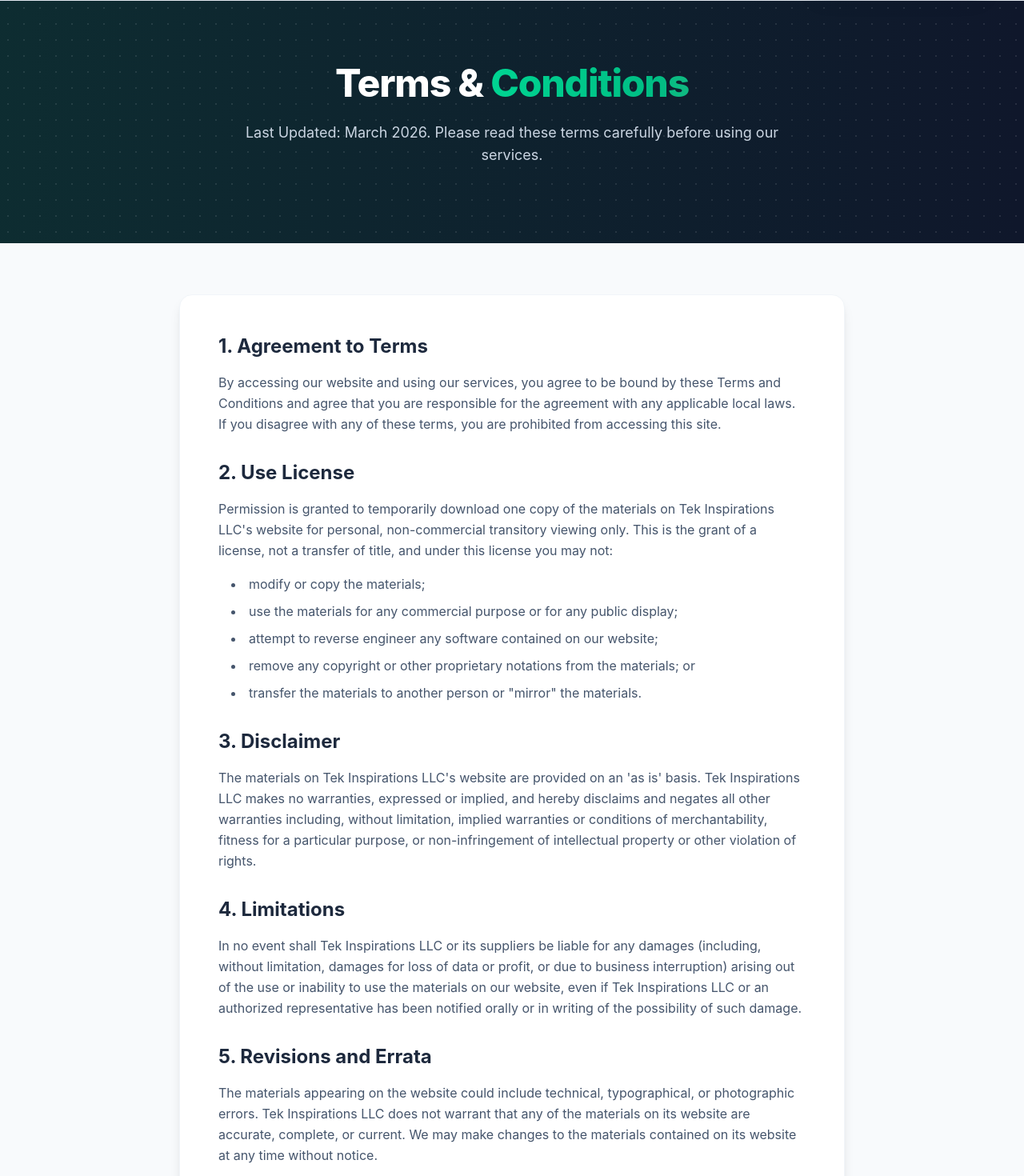
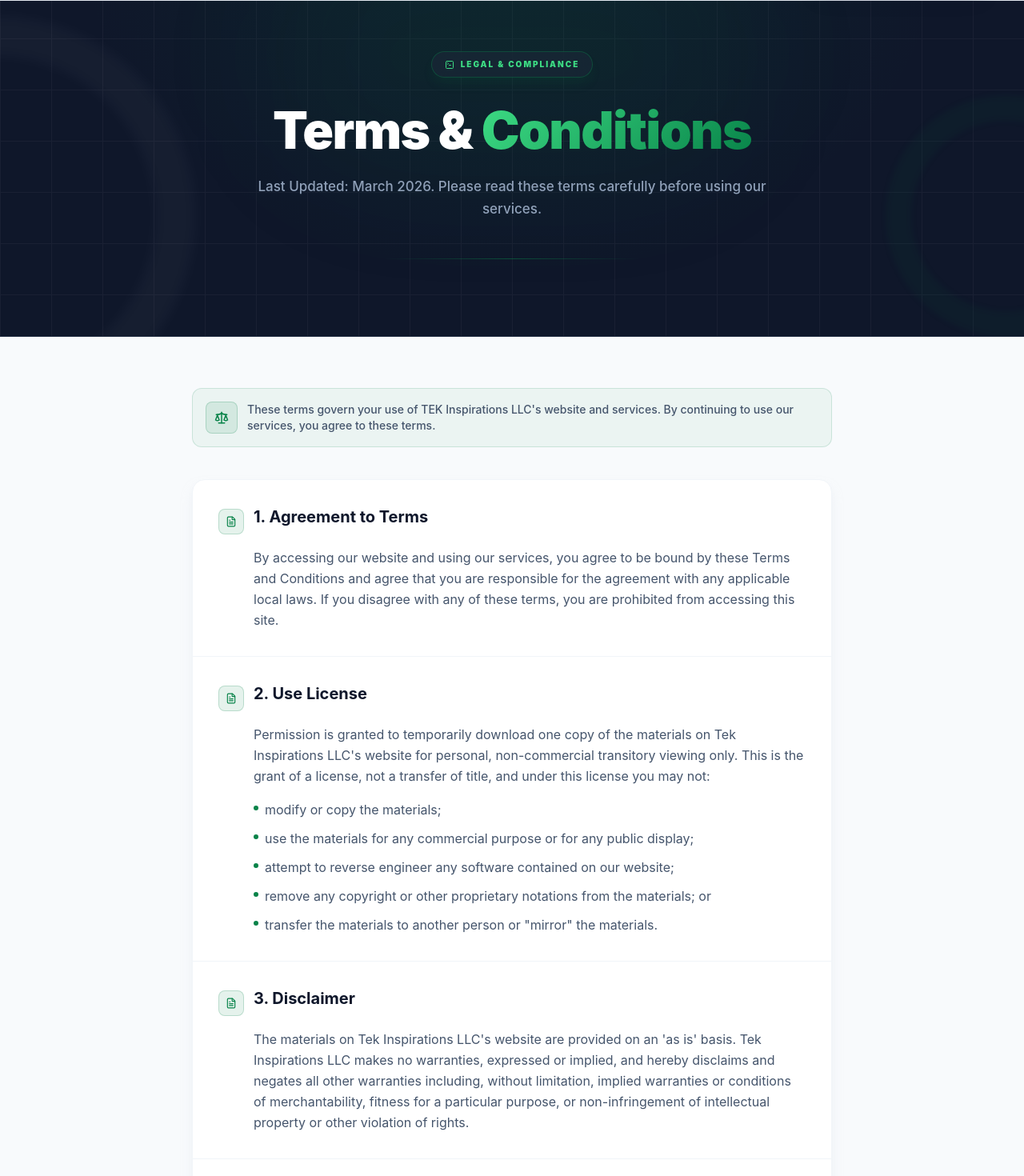
Before and after one commit to anupchauhanak6/tek-inspirations-llc, a React (Vite) app in the folder frontend/: page /terms-of-service in a window 1280 px wide. Shown: the part 80-1550 px from the top of the page at 80% size. Built offline with nearby package versions, Linux system fonts and the light colour scheme.

Commit message:
feat: create Terms of Service and Who We Are pages

```diff
--- a/frontend/src/pages/TermsOfService.jsx
+++ b/frontend/src/pages/TermsOfService.jsx
@@ -1,183 +1,68 @@
 import React from "react";
 import { motion } from "framer-motion";
+import { Scale, FileText } from "lucide-react";
+import PageHero from "../components/PageHero";
+
+const sections = [
+  { title: "1. Agreement to Terms", content: "By accessing our website and using our services, you agree to be bound by these Terms and Conditions and agree that you are responsible for the agreement with any applicable local laws. If you disagree with any of these terms, you are prohibited from accessing this site." },
+  { title: "2. Use License", content: "Permission is granted to temporarily download one copy of the materials on Tek Inspirations LLC's website for personal, non-commercial transitory viewing only. This is the grant of a license, not a transfer of title, and under this license you may not:", list: ["modify or copy the materials;", "use the materials for any commercial purpose or for any public display;", "attempt to reverse engineer any software contained on our website;", "remove any copyright or other proprietary notations from the materials; or", "transfer the materials to another person or \"mirror\" the materials."] },
+  { title: "3. Disclaimer", content: "The materials on Tek Inspirations LLC's website are provided on an 'as is' basis. Tek Inspirations LLC makes no warranties, expressed or implied, and hereby disclaims and negates all other warranties including, without limitation, implied warranties or conditions of merchantability, fitness for a particular purpose, or non-infringement of intellectual property or other violation of rights." },
+  { title: "4. Limitations", content: "In no event shall Tek Inspirations LLC or its suppliers be liable for any damages (including, without limitation, damages for loss of data or profit, or due to business interruption) arising out of the use or inability to use the materials on our website, even if Tek Inspirations LLC or an authorized representative has been notified orally or in writing of the possibility of such damage." },
+  { title: "5. Revisions and Errata", content: "The materials appearing on the website could include technical, typographical, or photographic errors. Tek Inspirations LLC does not warrant that any of the materials on its website are accurate, complete, or current. We may make changes to the materials contained on its website at any time without notice." },
+  { title: "6. Governing Law", content: "Any claim relating to Tek Inspirations LLC's website shall be governed by the laws of the jurisdiction without regard to its conflict of law provisions." },
+];
 
 function TermsOfService() {
   return (
-    <div
-      style={{
-        minHeight: "100vh",
-        backgroundColor: "#f8fafc",
-        paddingTop: "112px",
-        paddingBottom: "96px",
-      }}
-    >
-      <div
-        className="relative overflow-hidden bg-slate-900"
-        style={{
-          padding: "96px 0",
-          marginTop: "-112px",
-          paddingTop: "160px",
-          marginBottom: "64px",
-        }}
-      >
-        <div className="absolute inset-0 bg-gradient-to-r from-[#088349]/20 to-transparent"></div>
-        <div className="absolute inset-0 opacity-10 bg-[radial-gradient(circle_at_center,white_1px,transparent_1px)] bg-[size:20px_20px]"></div>
-        <div className="max-w-7xl mx-auto px-4 sm:px-6 lg:px-8 relative z-10 text-center">
-          <motion.h1
-            initial={{ opacity: 0, y: -20 }}
-            animate={{ opacity: 1, y: 0 }}
-            transition={{ duration: 0.6 }}
-            className="text-4xl md:text-5xl font-extrabold text-white tracking-tight"
-            style={{ marginBottom: "24px" }}
-          >
-            Terms &{" "}
-            <span className="text-transparent bg-clip-text bg-gradient-to-r from-emerald-400 to-[#10b981]">
-              Conditions
-            </span>
-          </motion.h1>
-          <motion.p
-            initial={{ opacity: 0, y: 20 }}
-            animate={{ opacity: 1, y: 0 }}
-            transition={{ duration: 0.6, delay: 0.2 }}
-            className="text-lg text-slate-300 max-w-2xl mx-auto"
-          >
-            Last Updated: March 2026. Please read these terms carefully before
-            using our services.
-          </motion.p>
-        </div>
-      </div>
+    <div className="min-h-screen bg-[#f8fafc]">
+      <PageHero
+        badge="Legal & Compliance"
+        title="Terms &"
+        highlight="Conditions"
+        subtitle="Last Updated: March 2026. Please read these terms carefully before using our services."
+      />
 
-      <div className="max-w-4xl mx-auto px-4 sm:px-6 lg:px-8">
-        <div
-          className="bg-white rounded-2xl shadow-lg border border-slate-100"
-          style={{ padding: "48px" }}
+      <div className="max-w-4xl mx-auto px-6 lg:px-12 py-16">
+        {/* Info Strip */}
+        <motion.div
+          initial={{ opacity: 0, y: 12 }} animate={{ opacity: 1, y: 0 }} transition={{ delay: 0.2 }}
+          className="flex items-center gap-3 p-4 rounded-xl bg-[#088349]/5 border border-[#088349]/15 mb-10"
         >
-          <h2
-            className="text-2xl font-bold text-slate-800"
-            style={{ marginBottom: "16px" }}
-          >
-            1. Agreement to Terms
-          </h2>
-          <p
-            className="text-slate-600 leading-relaxed"
-            style={{ marginBottom: "32px" }}
-          >
-            By accessing our website and using our services, you agree to be
-            bound by these Terms and Conditions and agree that you are
-            responsible for the agreement with any applicable local laws. If you
-            disagree with any of these terms, you are prohibited from accessing
-            this site.
+          <div className="w-10 h-10 rounded-lg bg-[#088349]/10 border border-[#088349]/20 flex items-center justify-center shrink-0">
+            <Scale size={18} className="text-[#088349]" />
+          </div>
+          <p className="text-sm text-slate-600 font-medium">
+            These terms govern your use of TEK Inspirations LLC's website and services. By continuing to use our services, you agree to these terms.
           </p>
+        </motion.div>
 
-          <h2
-            className="text-2xl font-bold text-slate-800"
-            style={{ marginBottom: "16px" }}
-          >
-            2. Use License
-          </h2>
-          <p
-            className="text-slate-600 leading-relaxed"
-            style={{ marginBottom: "16px" }}
-          >
-            Permission is granted to temporarily download one copy of the
-            materials on Tek Inspirations LLC's website for personal,
-            non-commercial transitory viewing only. This is the grant of a
-            license, not a transfer of title, and under this license you may
-            not:
-          </p>
-          <ul
-            className="list-disc list-inside text-slate-600 leading-relaxed"
-            style={{ marginBottom: "32px", paddingLeft: "16px" }}
-          >
-            <li style={{ marginBottom: "8px" }}>
-              modify or copy the materials;
-            </li>
-            <li style={{ marginBottom: "8px" }}>
-              use the materials for any commercial purpose or for any public
-              display;
-            </li>
-            <li style={{ marginBottom: "8px" }}>
-              attempt to reverse engineer any software contained on our website;
-            </li>
-            <li style={{ marginBottom: "8px" }}>
-              remove any copyright or other proprietary notations from the
-              materials; or
-            </li>
-            <li style={{ marginBottom: "8px" }}>
-              transfer the materials to another person or "mirror" the
-              materials.
-            </li>
-          </ul>
-
-          <h2
-            className="text-2xl font-bold text-slate-800"
-            style={{ marginBottom: "16px" }}
-          >
-            3. Disclaimer
-          </h2>
-          <p
-            className="text-slate-600 leading-relaxed"
-            style={{ marginBottom: "32px" }}
-          >
-            The materials on Tek Inspirations LLC's website are provided on an
-            'as is' basis. Tek Inspirations LLC makes no warranties, expressed
-            or implied, and hereby disclaims and negates all other warranties
-            including, without limitation, implied warranties or conditions of
-            merchantability, fitness for a particular purpose, or
-            non-infringement of intellectual property or other violation of
-            rights.
-          </p>
-
-          <h2
-            className="text-2xl font-bold text-slate-800"
-            style={{ marginBottom: "16px" }}
-          >
-            4. Limitations
-          </h2>
-          <p
-            className="text-slate-600 leading-relaxed"
-            style={{ marginBottom: "32px" }}
-          >
-            In no event shall Tek Inspirations LLC or its suppliers be liable
-            for any damages (including, without limitation, damages for loss of
-            data or profit, or due to business interruption) arising out of the
-            use or inability to use the materials on our website, even if Tek
-            Inspirations LLC or an authorized representative has been notified
-            orally or in writing of the possibility of such damage.
-          </p>
-
-          <h2
-            className="text-2xl font-bold text-slate-800"
-            style={{ marginBottom: "16px" }}
-          >
-            5. Revisions and Errata
-          </h2>
-          <p
-            className="text-slate-600 leading-relaxed"
-            style={{ marginBottom: "32px" }}
-          >
-            The materials appearing on the website could include technical,
-            typographical, or photographic errors. Tek Inspirations LLC does not
-            warrant that any of the materials on its website are accurate,
-            complete, or current. We may make changes to the materials contained
-            on its website at any time without notice.
-          </p>
-
-          <h2
-            className="text-2xl font-bold text-slate-800"
-            style={{ marginBottom: "16px" }}
-          >
-            6. Governing Law
-          </h2>
-          <p
-            className="text-slate-600 leading-relaxed"
-            style={{ marginBottom: "32px" }}
-          >
-            Any claim relating to Tek Inspirations LLC's website shall be
-            governed by the laws of the jurisdiction without regard to its
-            conflict of law provisions.
-          </p>
-        </div>
+        {/* Sections */}
+        <motion.div
+          initial={{ opacity: 0, y: 20 }} animate={{ opacity: 1, y: 0 }} transition={{ delay: 0.3 }}
+          className="bg-white rounded-2xl shadow-lg shadow-slate-200/50 border border-slate-100 divide-y divide-slate-100 overflow-hidden"
+        >
+          {sections.map(({ title, content, list }, i) => (
+            <div key={i} className="p-8 group hover:bg-slate-50/50 transition-colors">
+              <div className="flex items-start gap-3 mb-4">
+                <div className="mt-1 w-8 h-8 rounded-lg bg-[#088349]/10 border border-[#088349]/20 flex items-center justify-center shrink-0">
+                  <FileText size={14} className="text-[#088349]" />
+                </div>
+                <h2 className="text-xl font-bold text-slate-900">{title}</h2>
+              </div>
+              <p className="text-slate-600 leading-relaxed ml-11">{content}</p>
+              {list && (
+                <ul className="mt-4 ml-11 space-y-2.5">
+                  {list.map((item, j) => (
+                    <li key={j} className="flex items-start gap-2">
+                      <span className="w-1.5 h-1.5 rounded-full bg-[#088349] mt-2 shrink-0" />
+                      <span className="text-slate-600 leading-relaxed">{item}</span>
+                    </li>
+                  ))}
+                </ul>
+              )}
+            </div>
+          ))}
+        </motion.div>
       </div>
     </div>
   );
```
